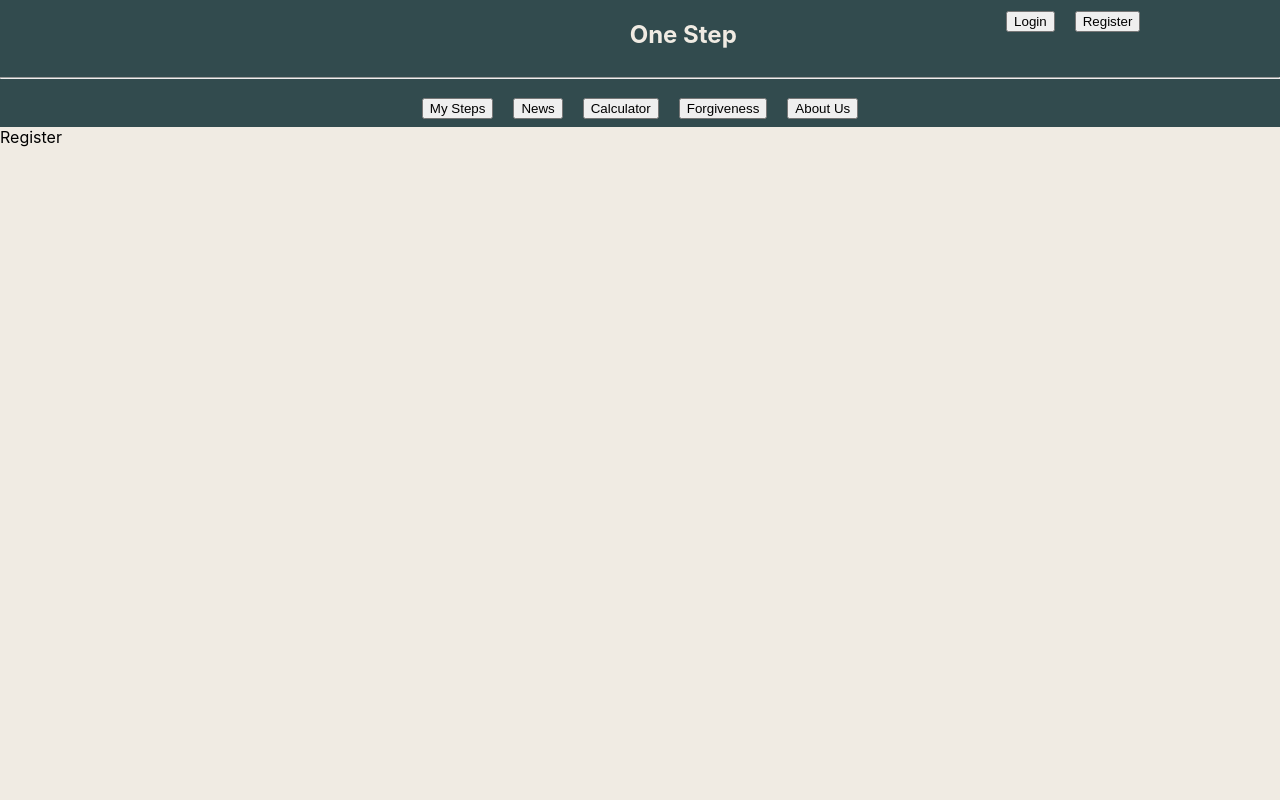
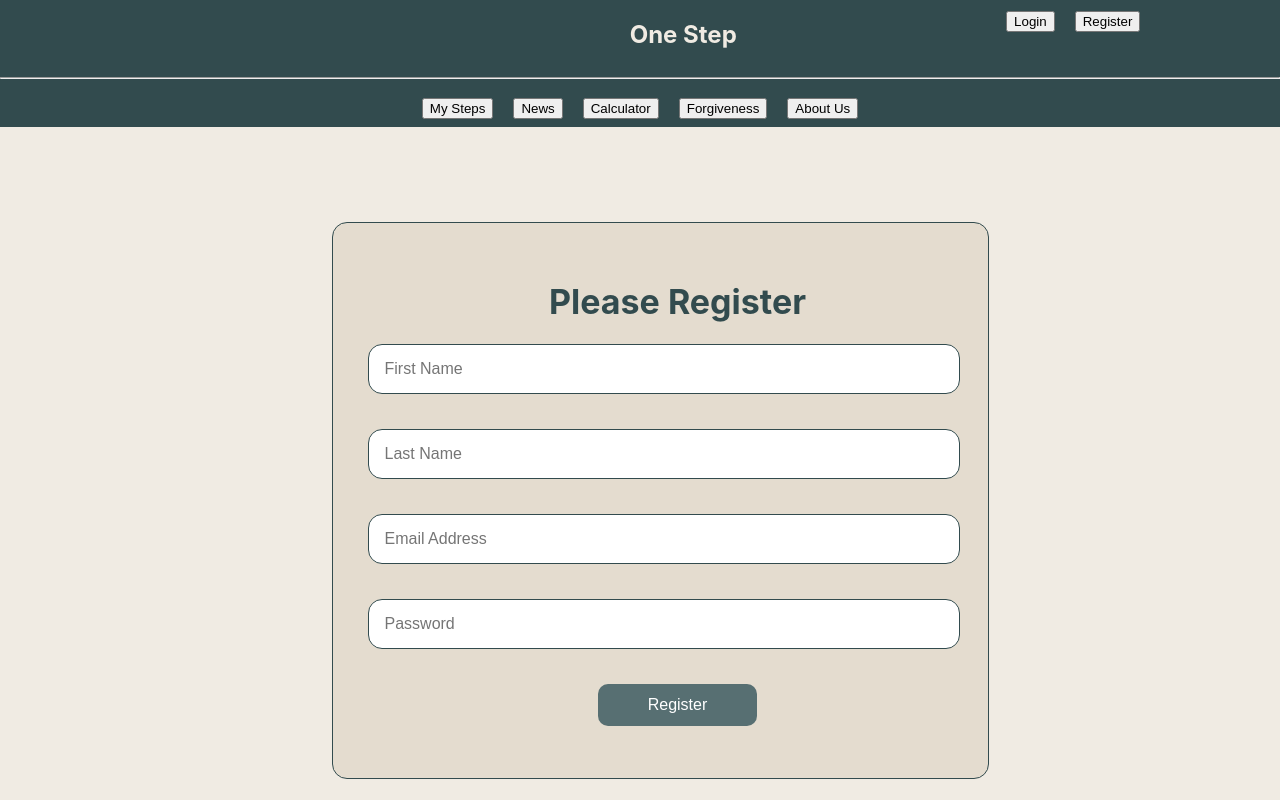
Before and after one commit to Cazi/JPMColumbusHackathon, a React (Create React App) app in the folder one-step/: page /register in a window 1280 px wide. Shown: the top 800 px of the page. Built offline with nearby package versions, Linux system fonts and the light colour scheme.

Commit message:
Login and Register Pages Front End

```diff
--- a/one-step/src/components/pages/LoginPage/LoginPage.tsx
+++ b/one-step/src/components/pages/LoginPage/LoginPage.tsx
@@ -2,14 +2,97 @@ import { FC } from "react";
 import styled from "styled-components";
 
 const LoginPageContainer = styled.div`
-    height: 100vh;
+    height: 100%;
     background-color: #F0EBE3;
 `
+
+const LoginLocation = styled.div`
+  padding-top: 95px;
+  padding-left: 40px;
+  display: flex;
+  justify-content: center;
+  height: 100vh;
+`;
+
+const LoginFrame = styled.div`
+  background-color: #e4dccf!important;
+  border: 1.6px solid #324b4e;
+  border-radius: 15px;
+  font-size: 17px;
+  height: 42%;
+  width: 50%;
+  padding-left: 35px;
+  padding-top: 35px;
+  margin-bottom: 35px;
+`;
+
+const LoginInput = styled.input`
+  padding-top: 20px;
+  background-color: white;
+  border: .0625rem solid #324b4e;
+  border-radius: 14px;
+  color: #black;
+  display: block;
+  font-family: CircularStd-Book,Arial,sans-serif;
+  font-size: 1rem;
+  font-style: normal;
+  font-weight: 400;
+  height: 2rem;
+  padding: .5rem 1rem;
+  width: 90%;
+`;
+
+const HeaderLocation = styled.div`
+    display: flex;
+    justify-content: center;
+`
+
+const LoginForm = styled.form`
+ color:  #324b4e;
+`;
+
+const PadDiv = styled.div`
+  display: flex;
+  padding-top: 35px;
+  justify-content: center;
+`;
+
+const LoginButton = styled.button`
+  display: inline-block;
+  padding: 0.4em 0.8em;
+  background-color: #576f72;
+  border: #324b4e;
+  border-radius: 10px;
+  font-family: 'PT Sans', sans-serif;
+  font-size: 16px;
+  line-height: 24px;
+  color: #FFF;
+  cursor: pointer;
+  line-height: normal;
+  padding: .75rem .75rem;
+  padding-left: 50px;
+  padding-right: 50px;
+  margin-bottom: 10px;
+`;
 
 const LoginPage: FC = () => {
     return(
         <LoginPageContainer>
-            Login
+            <LoginLocation>
+                <LoginFrame>
+                    <LoginForm>
+                        <HeaderLocation>
+                           <h1>Profile Login</h1>
+                        </HeaderLocation>
+                        <LoginInput placeholder="Email Address"/>
+                        <PadDiv />
+                        <LoginInput placeholder="Password" type="password"/>
+                        <PadDiv>
+                            <LoginButton>Login</LoginButton>
+                        </PadDiv>
+                    </LoginForm>
+                </LoginFrame>
+            </LoginLocation>
         </LoginPageContainer>
     )
 }
--- a/one-step/src/components/pages/RegisterPage/RegisterPage.tsx
+++ b/one-step/src/components/pages/RegisterPage/RegisterPage.tsx
@@ -2,14 +2,101 @@ import { FC } from "react";
 import styled from "styled-components";
 
 const RegisterPageContainer = styled.div`
-    height: 100vh;
+    height: 100%;
     background-color: #F0EBE3;
 `
+
+const RegisterLocation = styled.div`
+  padding-top: 95px;
+  padding-left: 40px;
+  display: flex;
+  justify-content: center;
+  height: 100vh;
+`;
+
+const RegisterFrame = styled.div`
+  background-color: #e4dccf!important;
+  border: 1.6px solid #324b4e;
+  border-radius: 15px;
+  font-size: 17px;
+  height: 65%;
+  width: 50%;
+  padding-left: 35px;
+  padding-top: 35px;
+  margin-bottom: 35px;
+`;
+
+const RegisterInput = styled.input`
+  padding-top: 20px;
+  background-color: white;
+  border: .0625rem solid #324b4e;
+  border-radius: 14px;
+  color: #black;
+  display: block;
+  font-family: CircularStd-Book,Arial,sans-serif;
+  font-size: 1rem;
+  font-style: normal;
+  font-weight: 400;
+  height: 2rem;
+  padding: .5rem 1rem;
+  width: 90%;
+`;
+
+const HeaderLocation = styled.div`
+    display: flex;
+    justify-content: center;
+`
+
+const RegisterForm = styled.form`
+ color:  #324b4e;
+`;
+
+const PadDiv = styled.div`
+  display: flex;
+  padding-top: 35px;
+  justify-content: center;
+`;
+
+const RegisterButton = styled.button`
+  display: inline-block;
+  padding: 0.4em 0.8em;
+  background-color: #576f72;
+  border: #324b4e;
+  border-radius: 10px;
+  font-family: 'PT Sans', sans-serif;
+  font-size: 16px;
+  line-height: 24px;
+  color: #FFF;
+  cursor: pointer;
+  line-height: normal;
+  padding: .75rem .75rem;
+  padding-left: 50px;
+  padding-right: 50px;
+  margin-bottom: 10px;
+`;
 
 const RegisterPage: FC = () => {
     return(
         <RegisterPageContainer>
-            Register
+            <RegisterLocation>
+                <RegisterFrame>
+                    <RegisterForm>
+                        <HeaderLocation>
+                           <h1>Please Register</h1>
+                        </HeaderLocation>
+                        <RegisterInput placeholder="First Name"/>
+                        <PadDiv />
+                        <RegisterInput placeholder="Last Name"/>
+                        <PadDiv />
+                        <RegisterInput placeholder="Email Address"/>
+                        <PadDiv />
+                        <RegisterInput placeholder="Password" type="password"/>
+                        <PadDiv>
+                            <RegisterButton>Register</RegisterButton>
+                        </PadDiv>
+                    </RegisterForm>
+                </RegisterFrame>
+            </RegisterLocation>
         </RegisterPageContainer>
     )
 }
```
